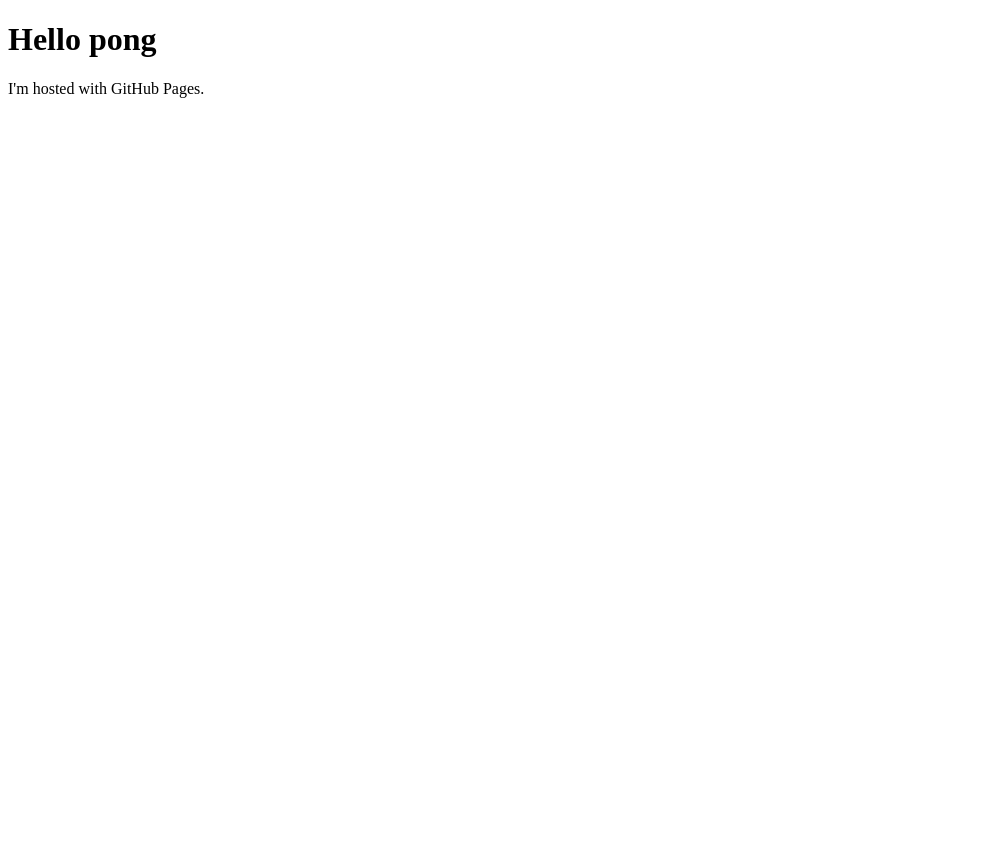
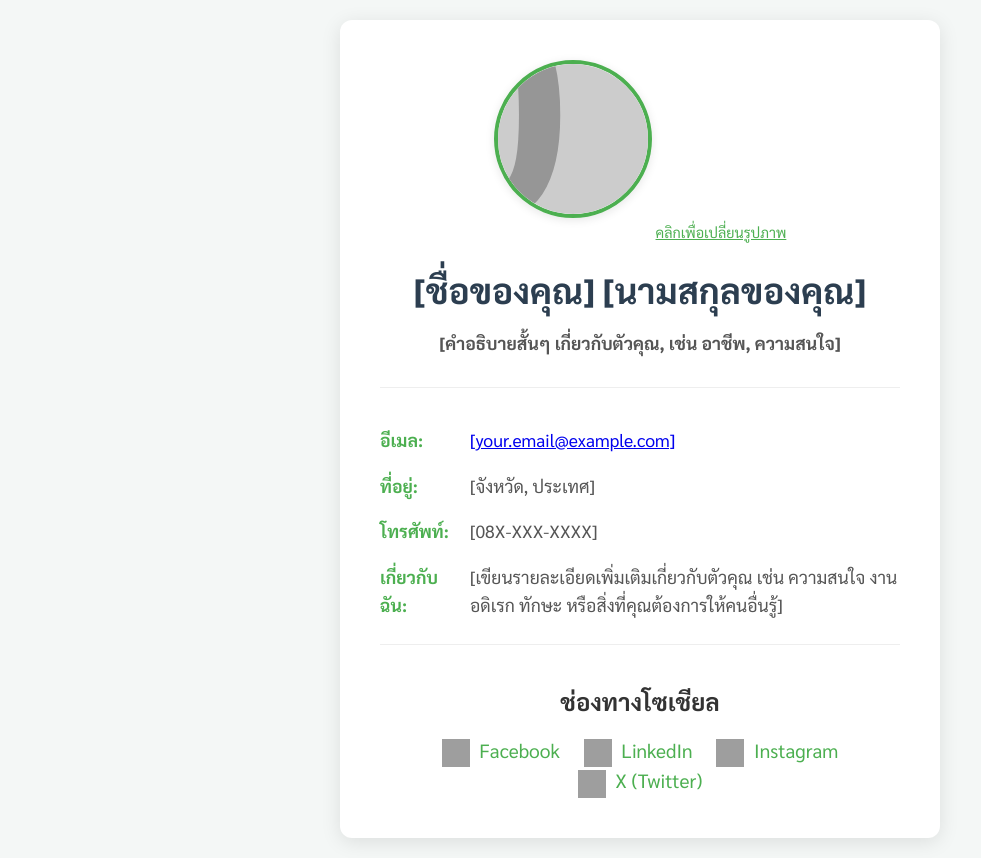
Before and after one commit to XTRSaBa02/XTRSaBa.github.io, a plain HTML site: page index.html in a window 1280 px wide. Shown: the whole page, without its empty margins (0-981 px from the left). Before the commit the page ends 800 px from the top, so only its background shows below. Drawn offline with Linux system fonts and the light colour scheme; grey boxes are pictures that could not be loaded; placeholder pictures from the web are drawn by us.

Commit message:
Update index.html

```diff
--- a/index.html
+++ b/index.html
@@ -1,7 +1,151 @@
 <!DOCTYPE html>
-<html>
+<html lang="th">
+<head>
+    <meta charset="UTF-8">
+    <meta name="viewport" content="width=device-width, initial-scale=1.0">
+    <title>โปรไฟล์ของฉัน</title>
+    <link href="https://fonts.googleapis.com/css2?family=Sarabun:wght@400;700&display=swap" rel="stylesheet">
+    <style>
+        body {
+            font-family: 'Sarabun', sans-serif;
+            margin: 0;
+            padding: 20px;
+            background-color: #f4f7f6;
+            color: #333;
+            display: flex;
+            justify-content: center;
+            align-items: center;
+            min-height: 100vh;
+            box-sizing: border-box;
+        }
+
+        .profile-container {
+            background-color: #fff;
+            border-radius: 12px;
+            box-shadow: 0 4px 20px rgba(0, 0, 0, 0.1);
+            padding: 40px;
+            width: 100%;
+            max-width: 600px;
+            text-align: center;
+            box-sizing: border-box;
+        }
+
+        .profile-header {
+            margin-bottom: 30px;
+        }
+
+        .profile-picture {
+            width: 150px;
+            height: 150px;
+            border-radius: 50%;
+            object-fit: cover;
+            border: 4px solid #4CAF50;
+            margin-bottom: 20px;
+            box-shadow: 0 2px 10px rgba(0, 0, 0, 0.1);
+        }
+
+        h1 {
+            color: #2c3e50;
+            margin-bottom: 5px;
+            font-size: 2.2em;
+        }
+
+        p {
+            font-size: 1.1em;
+            line-height: 1.6;
+            color: #555;
+            margin-bottom: 10px;
+        }
+
+        .profile-details {
+            text-align: left;
+            margin-top: 30px;
+            border-top: 1px solid #eee;
+            padding-top: 20px;
+        }
+
+        .profile-details p {
+            margin-bottom: 8px;
+            display: flex;
+            align-items: center;
+        }
+
+        .profile-details p strong {
+            color: #4CAF50;
+            margin-right: 10px;
+            min-width: 80px; /* Adjust as needed */
+        }
+
+        .social-links {
+            margin-top: 25px;
+            padding-top: 20px;
+            border-top: 1px solid #eee;
+        }
+
+        .social-links a {
+            display: inline-block;
+            margin: 0 10px;
+            color: #4CAF50;
+            font-size: 1.2em;
+            text-decoration: none;
+            transition: color 0.3s ease;
+        }
+
+        .social-links a:hover {
+            color: #218838;
+        }
+
+        .social-links img {
+            width: 28px;
+            height: 28px;
+            vertical-align: middle;
+            margin-right: 5px;
+        }
+    </style>
+</head>
 <body>
-<h1>Hello pong</h1>
-<p>I'm hosted with GitHub Pages.</p>
+    <div class="profile-container">
+        <div class="profile-header">
+            <img src="https://via.placeholder.com/150/4CAF50/FFFFFF?text=Your+Photo" alt="รูปโปรไฟล์ของคุณ" class="profile-picture" id="profileImage">
+            <input type="file" id="imageUpload" accept="image/*" style="display: none;">
+            <label for="imageUpload" style="cursor: pointer; color: #4CAF50; text-decoration: underline; font-size: 0.9em;">
+                คลิกเพื่อเปลี่ยนรูปภาพ
+            </label>
+            <h1>[ชื่อของคุณ] [นามสกุลของคุณ]</h1>
+            <p><strong>[คำอธิบายสั้นๆ เกี่ยวกับตัวคุณ, เช่น อาชีพ, ความสนใจ]</strong></p>
+        </div>
+
+        <div class="profile-details">
+            <p><strong>อีเมล:</strong> <a href="mailto:your.email@example.com">[your.email@example.com]</a></p>
+            <p><strong>ที่อยู่:</strong> [จังหวัด, ประเทศ]</p>
+            <p><strong>โทรศัพท์:</strong> [08X-XXX-XXXX]</p>
+            <p><strong>เกี่ยวกับฉัน:</strong> [เขียนรายละเอียดเพิ่มเติมเกี่ยวกับตัวคุณ เช่น ความสนใจ งานอดิเรก ทักษะ หรือสิ่งที่คุณต้องการให้คนอื่นรู้]</p>
+        </div>
+
+        <div class="social-links">
+            <h2>ช่องทางโซเชียล</h2>
+            <a href="https://www.facebook.com/yourprofile" target="_blank">
+                <img src="https://upload.wikimedia.org/wikipedia/commons/5/51/Facebook_f_logo_%282019%29.svg" alt="Facebook"> Facebook
+            </a>
+            <a href="https://www.linkedin.com/in/yourprofile" target="_blank">
+                <img src="https://upload.wikimedia.org/wikipedia/commons/0/01/LinkedIn_Logo.svg" alt="LinkedIn"> LinkedIn
+            </a>
+            <a href="https://www.instagram.com/yourprofile" target="_blank">
+                <img src="https://upload.wikimedia.org/wikipedia/commons/e/e7/Instagram_logo_2016.svg" alt="Instagram"> Instagram
+            </a>
+            <a href="https://twitter.com/yourprofile" target="_blank">
+                <img src="https://upload.wikimedia.org/wikipedia/commons/6/6f/Twitter_bird_logo_2012.svg" alt="Twitter"> X (Twitter)
+            </a>
+            </div>
+    </div>
+
+    <script>
+        document.getElementById('imageUpload').addEventListener('change', function(event) {
+            const [file] = event.target.files;
+            if (file) {
+                document.getElementById('profileImage').src = URL.createObjectURL(file);
+            }
+        });
+    </script>
 </body>
 </html>
```
